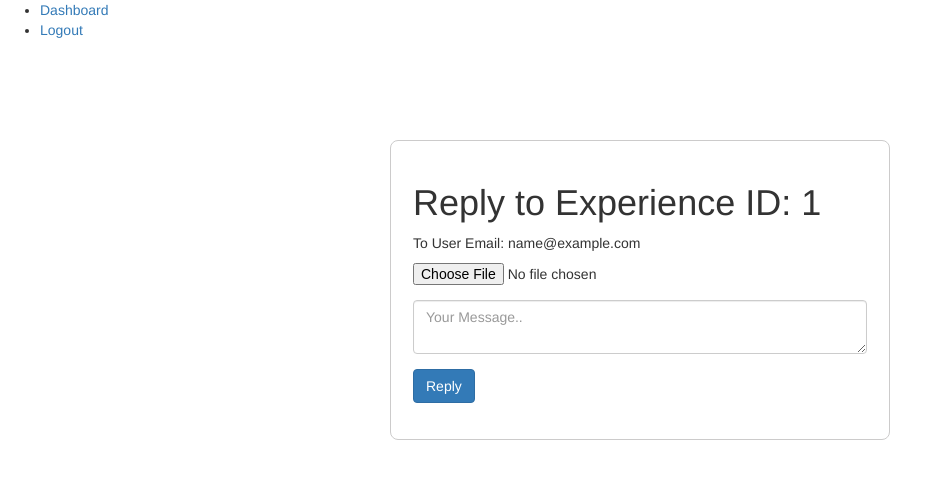
After one commit to arkmed/penfriends, a Laravel app: template resources/views/producers/experience/reply.blade.php in a window 1280 px wide. The commit adds this page. Shown: the top 479 px of the page, without its empty margins (0-928 px from the left). Run offline with Laravel 8, Linux system fonts and the light colour scheme; the template is opened without the code that fills it: most values are stand-ins (such as "Sample title", 1, 10 or a date in 2020); settings files or empty folders that the repository lacks are supplied.

Commit message:
Implement actual img upload (send experience)
+ a little bit of UI

```diff
--- a/app/Http/routes.php
+++ b/app/Http/routes.php
@@ -43,6 +43,10 @@ Route::get('producers', 'ProducersController@index');
 
 Route::get('producers/experience/{experience}', 'ProducersController@showExperience');
 
+Route::get('producers/experience/{experience}/reply', 'ProducersController@replyExperience');
+
+Route::post('producers/experience/{experience}/sendReply', 'ProducersController@sendReply');
+
 
 /* Tests */
 
--- a/composer.json
+++ b/composer.json
@@ -6,7 +6,8 @@
     "type": "project",
     "require": {
         "php": ">=5.5.9",
-        "laravel/framework": "5.2.*"
+        "laravel/framework": "5.2.*",
+        "intervention/image": "dev-master"
     },
     "require-dev": {
         "fzaninotto/faker": "~1.4",
--- a/config/app.php
+++ b/config/app.php
@@ -147,6 +147,7 @@ return [
         Illuminate\Translation\TranslationServiceProvider::class,
         Illuminate\Validation\ValidationServiceProvider::class,
         Illuminate\View\ViewServiceProvider::class,
+        Intervention\Image\ImageServiceProvider::class,
 
         /*
          * Application Service Providers...
@@ -201,6 +202,7 @@ return [
         'URL' => Illuminate\Support\Facades\URL::class,
         'Validator' => Illuminate\Support\Facades\Validator::class,
         'View' => Illuminate\Support\Facades\View::class,
+        'Image' => Intervention\Image\Facades\Image::class,
 
     ],
 
--- a/config/filesystems.php
+++ b/config/filesystems.php
@@ -61,6 +61,11 @@ return [
             'region' => 'your-region',
             'bucket' => 'your-bucket',
         ],
+        'uploads' => [
+            'driver' => 'local',
+            'root' => storage_path('app/uploads'),
+            'visibility' => 'public',
+        ],
 
     ],
 
--- a/public/css/style.css
+++ b/public/css/style.css
@@ -14,6 +14,14 @@ body {
     font-size: 1.4em;
 }
 
+main {
+    width: 500px;
+    border: 1px solid #cccbcb;
+    margin: 100px auto;
+    padding: 22px;
+    border-radius: 8px;
+}
+
 #email {
     display: none;
 }
--- a/resources/views/layouts/producers.blade.php
+++ b/resources/views/layouts/producers.blade.php
@@ -12,6 +12,9 @@
 
 <nav>
     <ul>
+        <li>
+            <a href="/producers">Dashboard</a>
+        </li>
         <li>
             <a href="/logout">Logout</a>
         </li>
--- /dev/null
+++ b/resources/views/producers/experience/reply.blade.php
@@ -0,0 +1,25 @@
+@extends('layouts.producers')
+
+@section('content')
+    <h1>Reply to Experience ID:  {{ $experience->id }}</h1>
+
+    <p>
+        To User Email: {{ $experience->user_email }} <br />
+    </p>
+
+    <form method="POST" action="/producers/experience/{{ $experience->id }}/sendReply" enctype="multipart/form-data">
+
+        {{ csrf_field() }}
+
+        <div class="form-group">
+            <input type="file" name="experience_reply_img" />
+        </div>
+
+        <div class="form-group">
+            <textarea class="form-control" name="message" placeholder="Your Message.."></textarea>
+        </div>
+
+
+        <button class="btn btn-primary" type="submit">Reply</button>
+    </form>
+@stop
```
Also changed, not shown: app/Http/Controllers/ProducersController.php (+24 -0 lines), app/Http/Controllers/ProductsController.php (+13 -3 lines), resources/views/home/index.blade.php (+7 -4 lines), resources/views/landing-page/index.blade.php (+9 -3 lines), resources/views/producers/experience/show.blade.php (+8 -5 lines), 1 other file.
